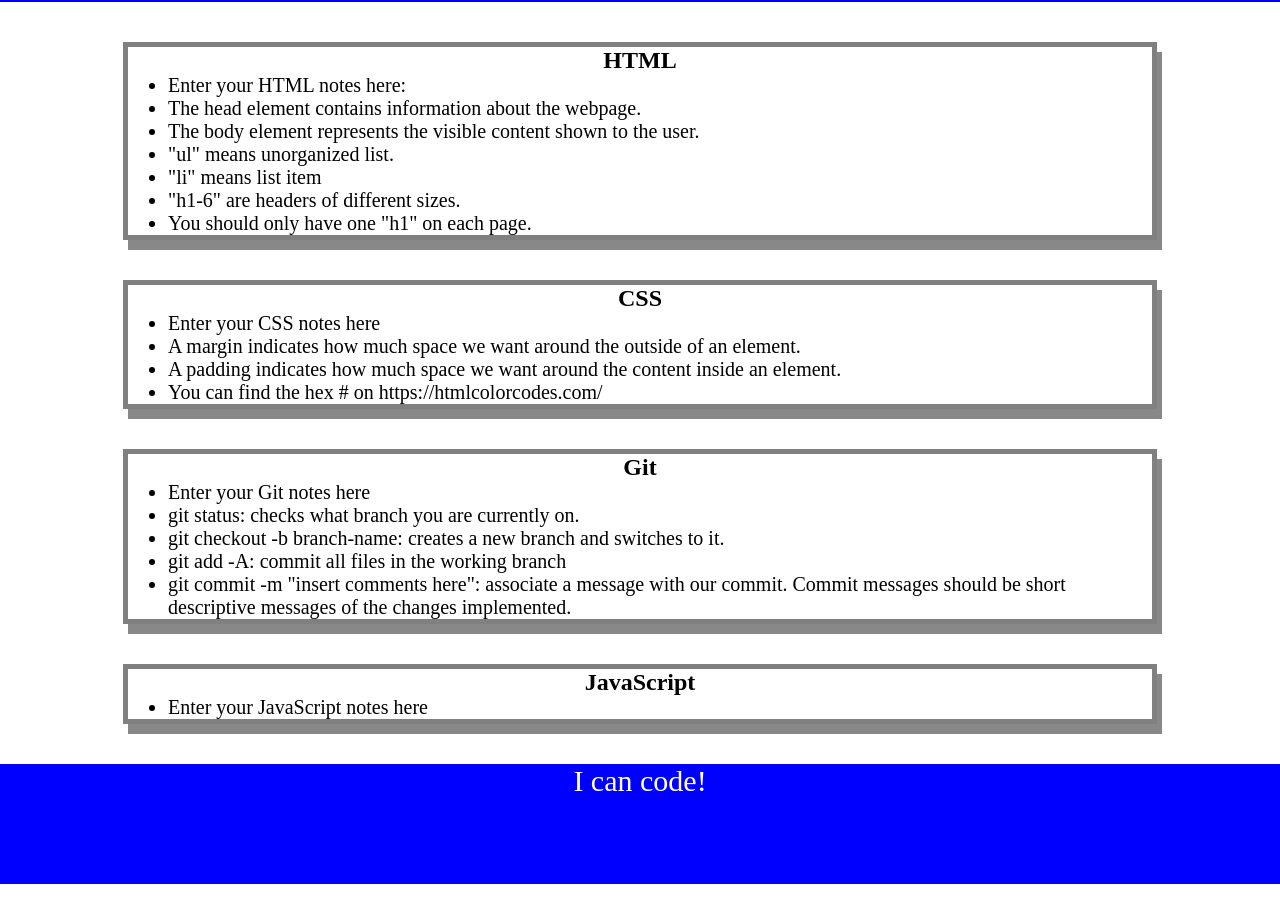
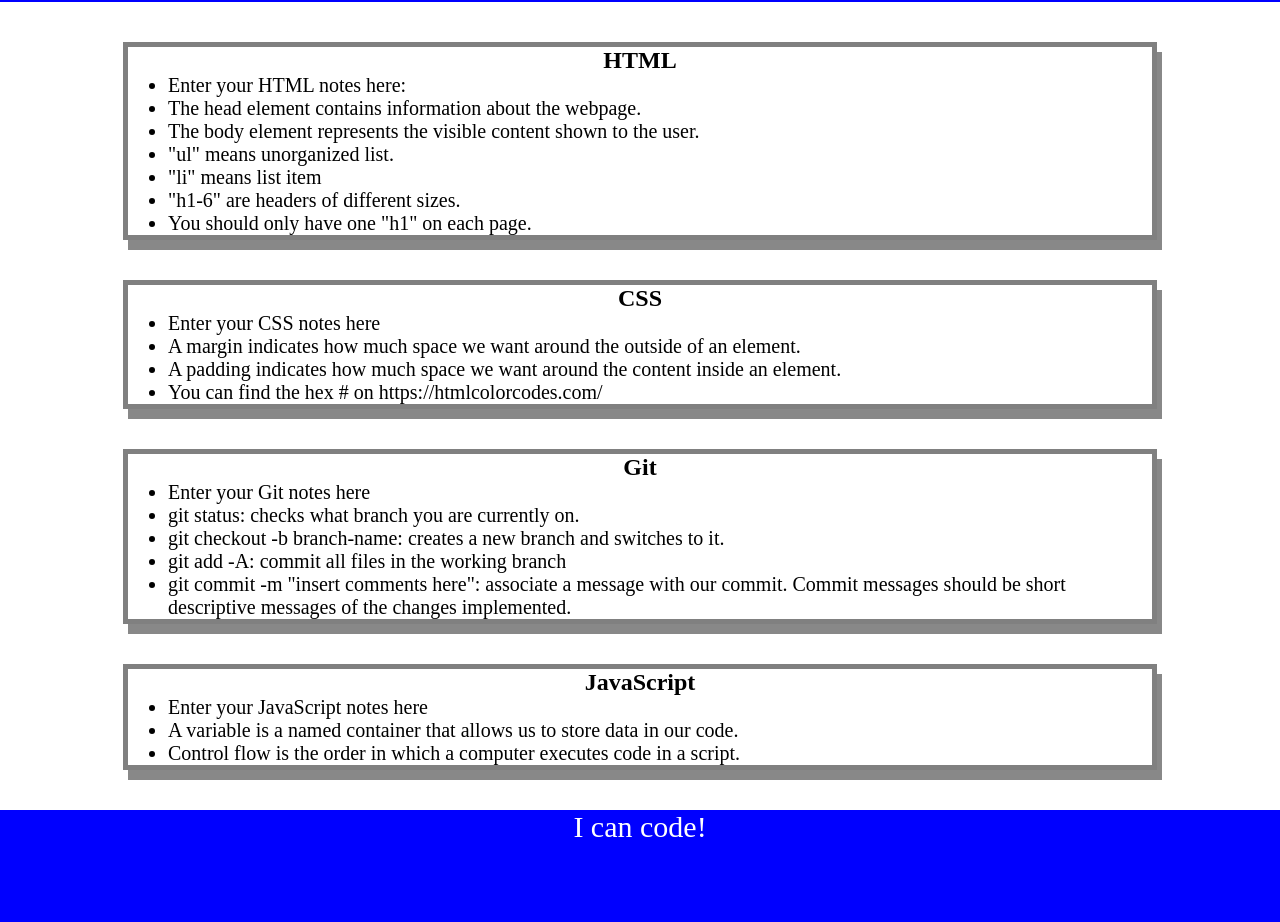
Before and after one commit to LelandMitchell2/prework-study-guide, a plain HTML site: page prework-study-guide/index.html in a window 1280 px wide. Shown: the part 118-1040 px from the top of the page. Before the commit the page ends 1002 px from the top, so only its background shows below. Drawn offline with Linux system fonts and the light colour scheme.

Commit message:
added notes on JavaScript

```diff
--- a/prework-study-guide/index.html
+++ b/prework-study-guide/index.html
@@ -59,6 +59,10 @@
         <ul>
           <li>Enter your JavaScript notes here</li>
         </ul>
+        <ul>
+          <li>A variable is a named container that allows us to store data in our code.</li>
+          <li>Control flow is the order in which a computer executes code in a script.</li>
+        </ul>
       </section>
     </main>
 
```
